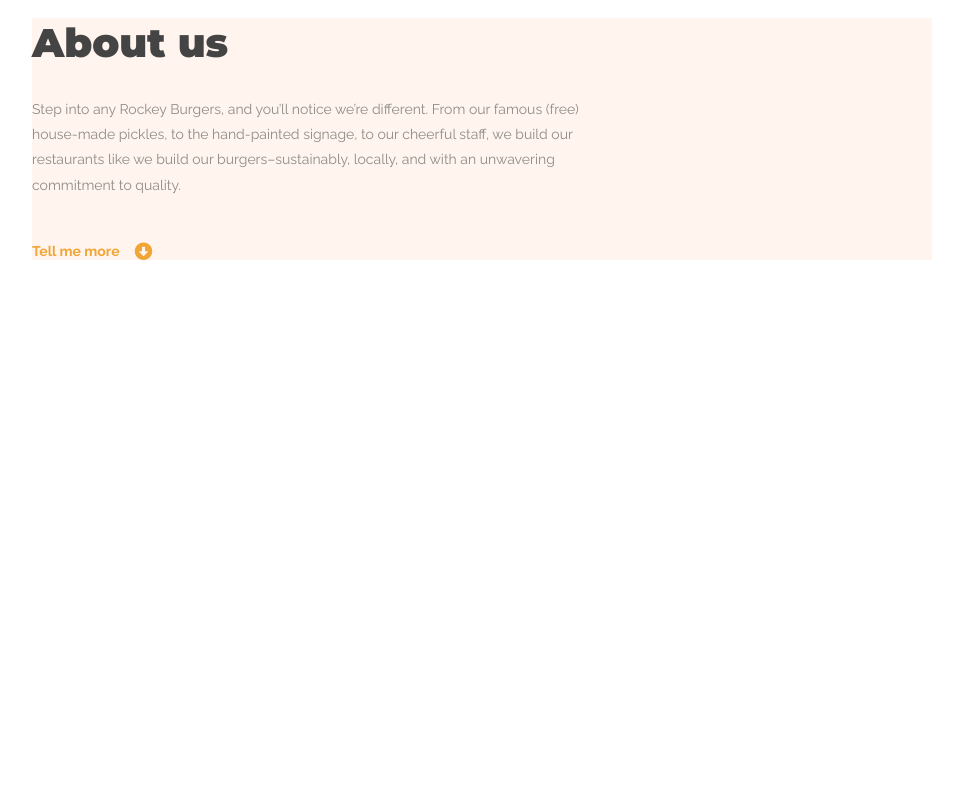
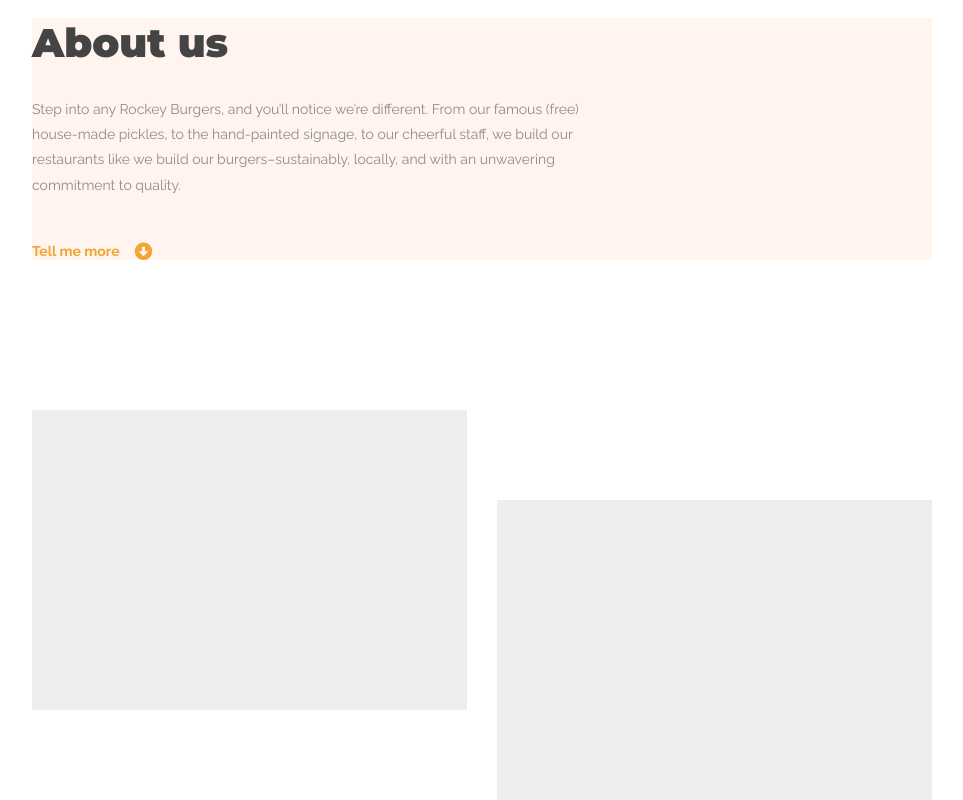
Before and after one commit to nickgvmbr/rockey-burgers, a plain HTML site: page index.html in a window 1280 px wide. Shown: the part 1311-2111 px from the top of the page, without its empty margins (158-1121 px from the left). Before the commit the page ends 1721 px from the top, so only its background shows below. Drawn offline with nearby package versions, Linux system fonts and the light colour scheme.

Commit message:
Add tiles

```diff
--- a/index.html
+++ b/index.html
@@ -47,6 +47,16 @@
             </div>
           </div>
         </div>
+        <div class="tiles">
+          <div class="row">
+            <div class="col col--1-of-2">
+              <div class="tile"></div>
+            </div>
+            <div class="col col--1-of-2">
+              <div class="tile tile-down"></div>
+            </div>
+          </div>
+        </div>
       </div>
     </div>
   </body>
--- a/src/css/main.scss
+++ b/src/css/main.scss
@@ -161,3 +161,16 @@ i {
   }
 
 }
+
+
+// tiles
+.tile {
+  height: 300px;
+  background: #eee;
+
+}
+
+.tile-down {
+  position: relative;
+  top: 90px;
+}
```
Also changed, not shown: src/css/main.css, 1 other file.
